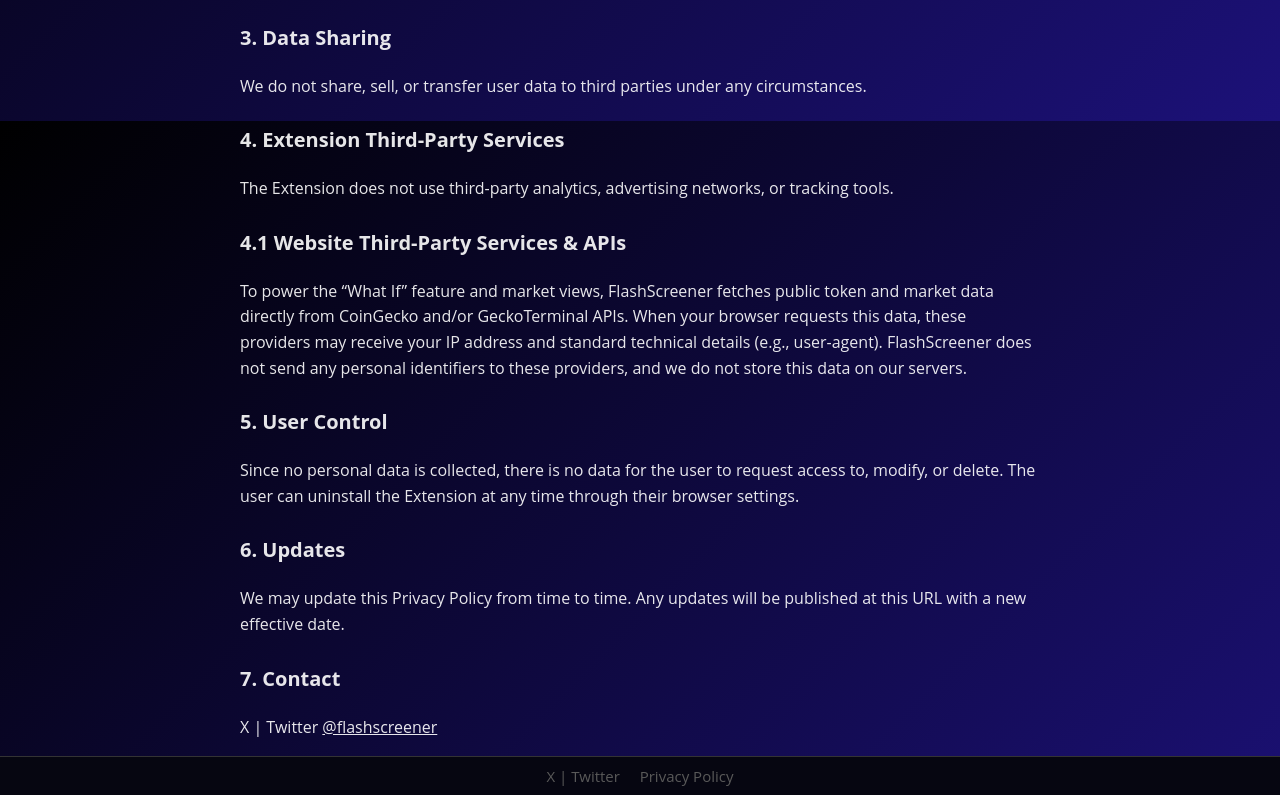
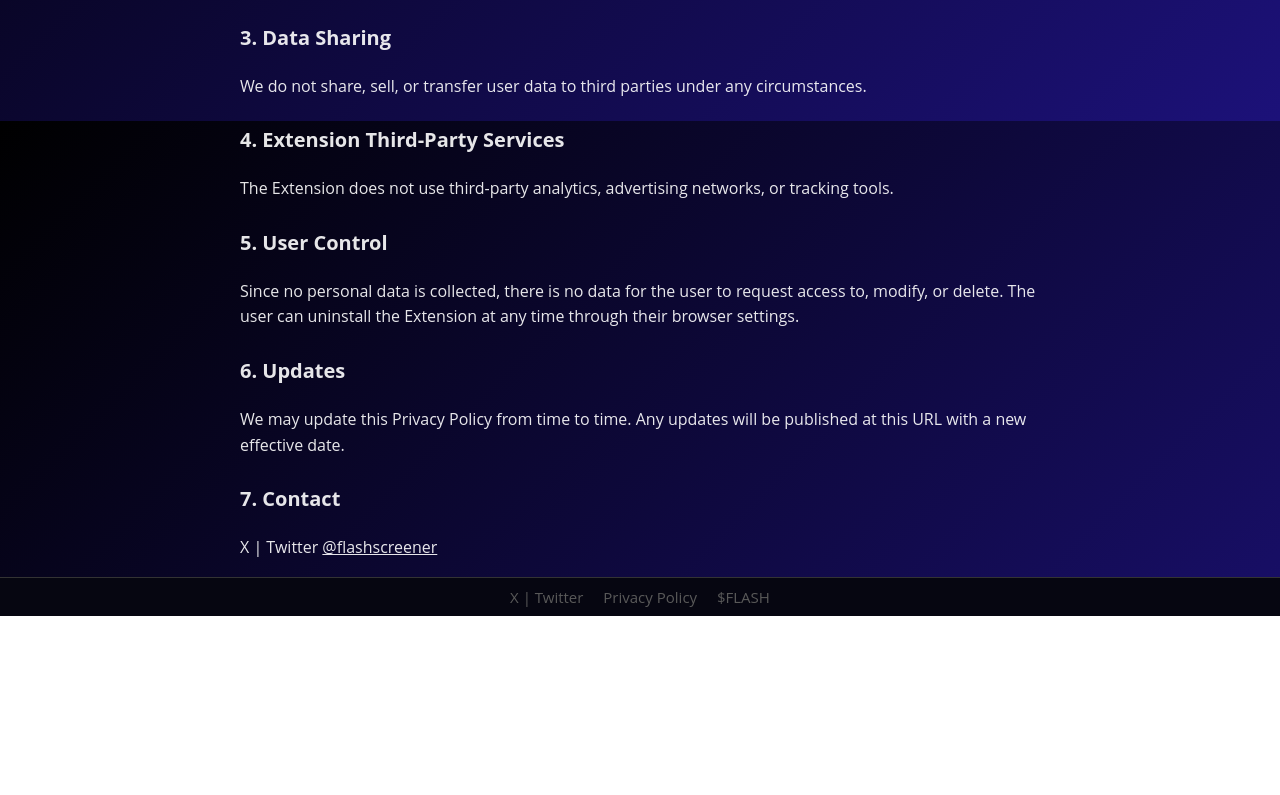
Before and after one commit to flashscreener/flashscreener, a plain HTML site: page privacy.html in a window 1280 px wide. Shown: the part 679-1474 px from the top of the page. After the commit the page ends 1295 px from the top, so only its background shows below. Drawn offline with Linux system fonts and the light colour scheme.

Commit message:
Update privacy.html

```diff
--- a/privacy.html
+++ b/privacy.html
@@ -130,13 +130,6 @@
       The Extension does not use third-party analytics, advertising networks, or tracking tools.
     </p>
 
-        <h3>4.1 Website Third-Party Services & APIs</h3>
-    <p>
-      To power the “What If” feature and market views, FlashScreener fetches public token and market data directly from CoinGecko and/or GeckoTerminal APIs.
-      When your browser requests this data, these providers may receive your IP address and standard technical details (e.g., user-agent). FlashScreener does
-      not send any personal identifiers to these providers, and we do not store this data on our servers.
-    </p>
-
     <h3>5. User Control</h3>
     <p>
       Since no personal data is collected, there is no data for the user to request access to, modify, or delete.
@@ -156,8 +149,9 @@
 
   <!-- Rodapé -->
   <footer>
-    <a href="https://x.com/flashscreener" target="_blank">X | Twitter</a>
-    <a href="/privacy">Privacy Policy</a>
+    <a href="https://x.com/flashscreener" target="_blank" rel="noopener">X | Twitter</a>
+    <a href="/privacy/">Privacy Policy</a>
+    <a href="https://pump.fun/coin/H9BkzwHKyBAnKmaxuLPKKRZGu8whbigdhhqQVkRapump" target="_blank" rel="noopener">$FLASH</a>
   </footer>
 </body>
 </html>
```
